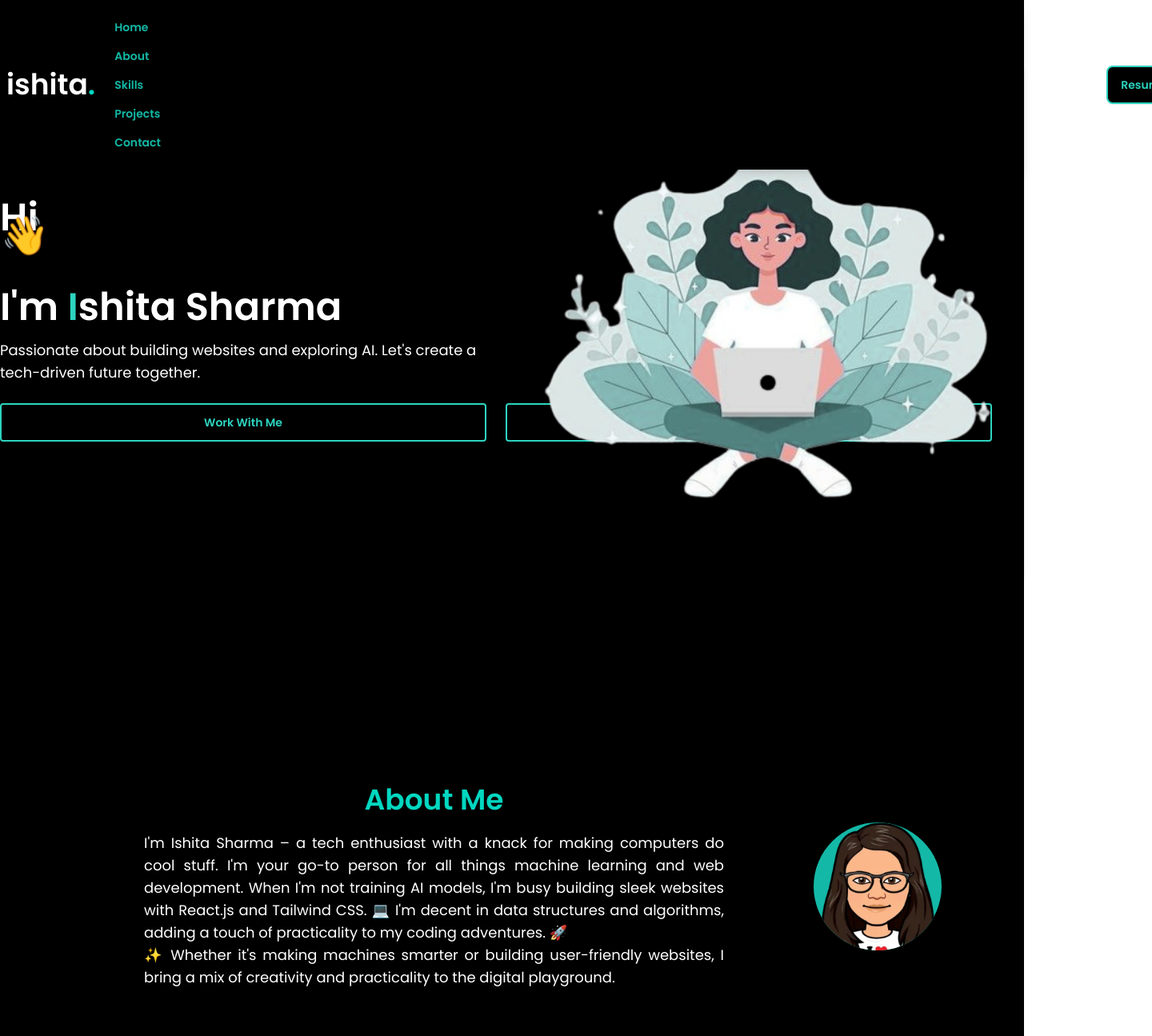
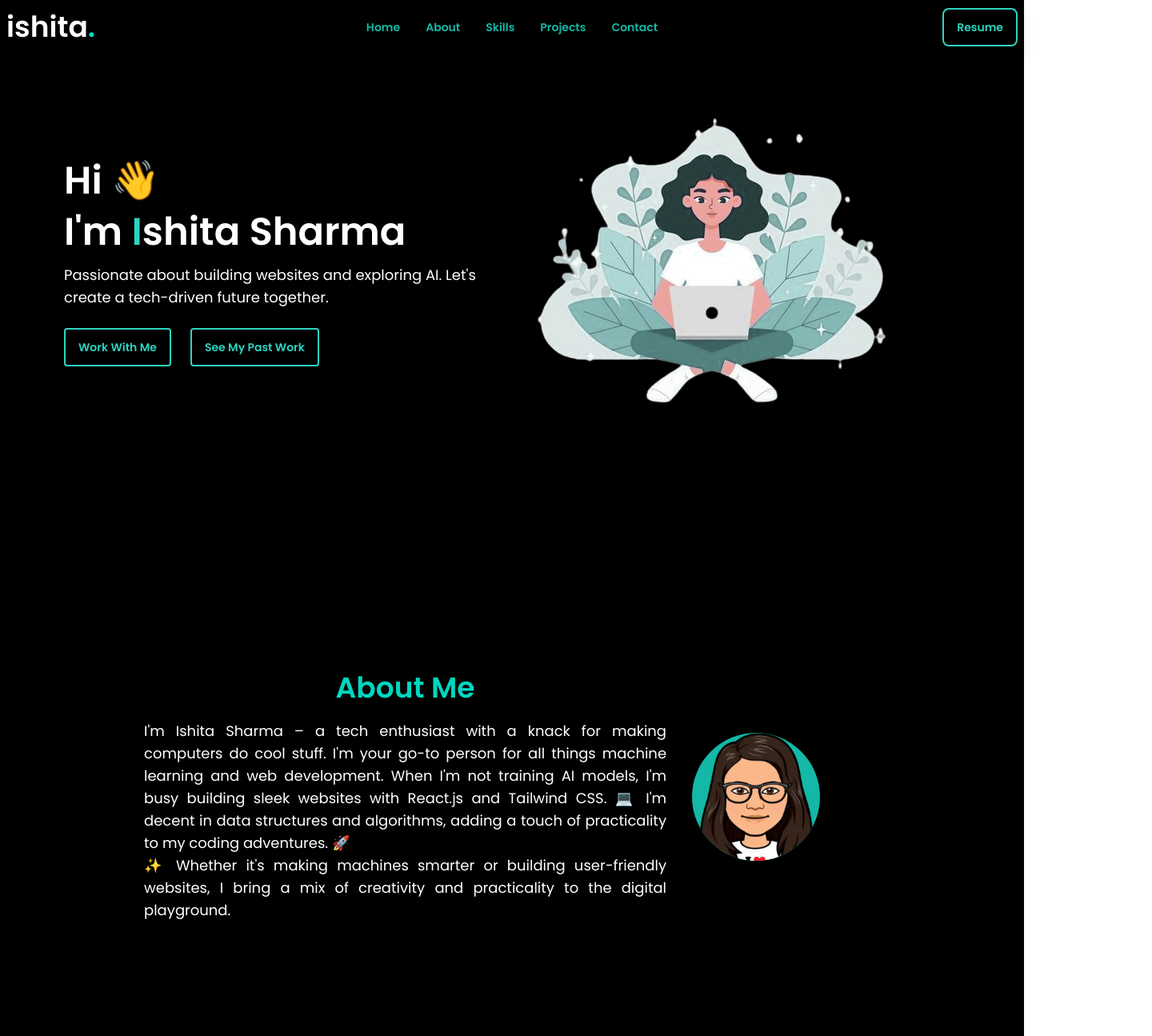
Before and after one commit to ishita1432/Portfolio, a React (Vite) app in the folder my_portfolio/: page / in a window 1280 px wide. Shown: the top 1295 px of the page at 80% size, 1440 px wide, since content can reach past the window. Built offline with nearby package versions, Linux system fonts and the light colour scheme.

Commit message:
committed

```diff
--- a/my_portfolio/src/components/About.jsx
+++ b/my_portfolio/src/components/About.jsx
@@ -2,8 +2,8 @@ import React from "react";
 
 const About = () => {
   return (
-    <div id="about" className="container mx-auto lg:mx-40 pt-10 lg:pt-40 text-justify overflow-hidden">
-      <div className="flex flex-col-reverse items-center  md:flex-row">
+    <div id="about" className="container mx-auto  pt-10 lg:pt-40 text-justify overflow-hidden">
+      <div className="flex flex-col-reverse items-center  md:flex-row ps-40">
         <div className="md:w-5/6 md:pr-8 mx-auto md:mx-15 p-5">
           <h2 className="text-2xl md:text-4xl font-bold text-center text-accent mb-5">About Me</h2>
           <p className="text-lg text-white ">
@@ -12,7 +12,7 @@ I'm Ishita Sharma – a tech enthusiast with a knack for making computers do coo
 <p className="text-lg text-white ">✨ Whether it's making machines smarter or building user-friendly websites, I bring a mix of creativity and practicality to the digital playground.
           </p>
         </div>
-        <div className="md:w-1/2 mt-8 mb-3 md:mb-0 md:mt-0 px-20 ">
+        <div className="md:w-1/2 mt-8 mb-3 md:mb-0 md:mt-0  ">
           <div className="md:w-40 md:h-40 rounded-full bg-teal-500 overflow-hidden ">
             <img src="ishi_bitmoji.png" alt="My Image" className="object-cover w-33 h-33 lg:w-full lg:h-full" />
           </div>
--- a/my_portfolio/src/components/Hero.jsx
+++ b/my_portfolio/src/components/Hero.jsx
@@ -2,9 +2,9 @@ import React from "react";
 import {Link} from "react-scroll";
 const Hero = () => {
   return (
-    <section id="hero" className="bg-black text-white py-10 lg:py-20 px-4 md:px-0">
-      <div className="container mx-auto flex flex-col-reverse md:flex-row items-center">
-        <div className="md:w-1/2 mb-8 md:mb-0 md:pr-8 flex flex-col lg:text-left text-center leading-relaxed">
+    <section id="hero" className="bg-black text-white py-10 lg:py-20   lg:px-20">
+      <div className="container flex flex-col-reverse md:flex-row items-center">
+        <div className="md:w-1/2 mb-8 md:mb-0 flex flex-col lg:text-left text-center leading-relaxed">
           <h1 className="text-4xl md:text-5xl md:text-white  lg:mb-4 font-bold leading-tight">
             Hi <span class="wave">👋</span>
           </h1>
--- a/my_portfolio/src/components/NavBar.jsx
+++ b/my_portfolio/src/components/NavBar.jsx
@@ -5,7 +5,7 @@ import {Link} from "react-scroll";
 const NavBar = () => {
   return (
     <>
-      <div className="fixed top-0 z-10 navbar bg-black shadow-lg bg-fixed">
+      <div className="fixed top-0 z-10 navbar bg-black shadow-lg ">
         <div className="navbar-start">
           <div className="dropdown">
             <div tabIndex={0} role="button" className="btn btn-ghost lg:hidden">
--- a/my_portfolio/src/components/Skills.jsx
+++ b/my_portfolio/src/components/Skills.jsx
@@ -65,7 +65,7 @@ const SkillCard = ({ name, logo }) => (
 );
 
 const Skills = () => (
-  <section id="skills" className=" pt-40 md:py-20">
+  <section id="skills" className=" pt-40 md:py-30">
     <div className="container mx-auto">
       <h2 className="text-4xl font-semibold text-center text-accent mb-4">Skills</h2>
       <div className="grid grid-cols-2 sm:grid-cols-2 md:grid-cols-3 lg:grid-cols-5 xl:grid-cols-6  gap-3">
--- a/my_portfolio/src/index.css
+++ b/my_portfolio/src/index.css
@@ -6,17 +6,15 @@
 
 * {
   font-family: "Poppins", sans-serif;
-  width: 100%;
+
 
 }
 
 body {
   background-color: black;
+
 }
 
-.menu-horizontal {
-  font-size: 90;
-}
 
 .wave {
   animation-name: wave-animation;  /* Refers to the name of your @keyframes element below */
```
